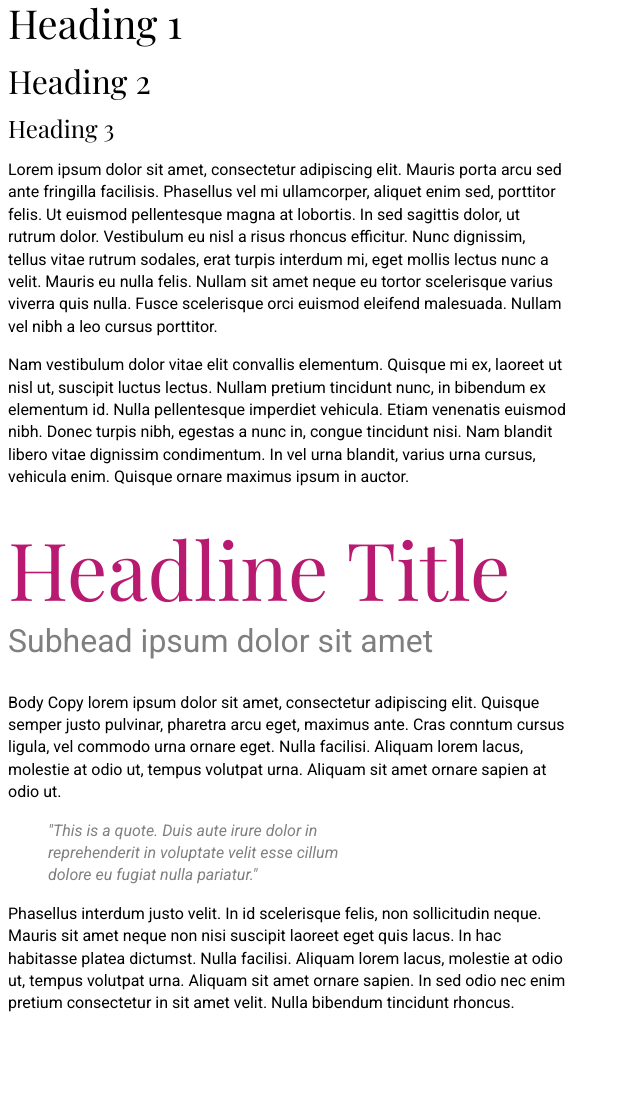
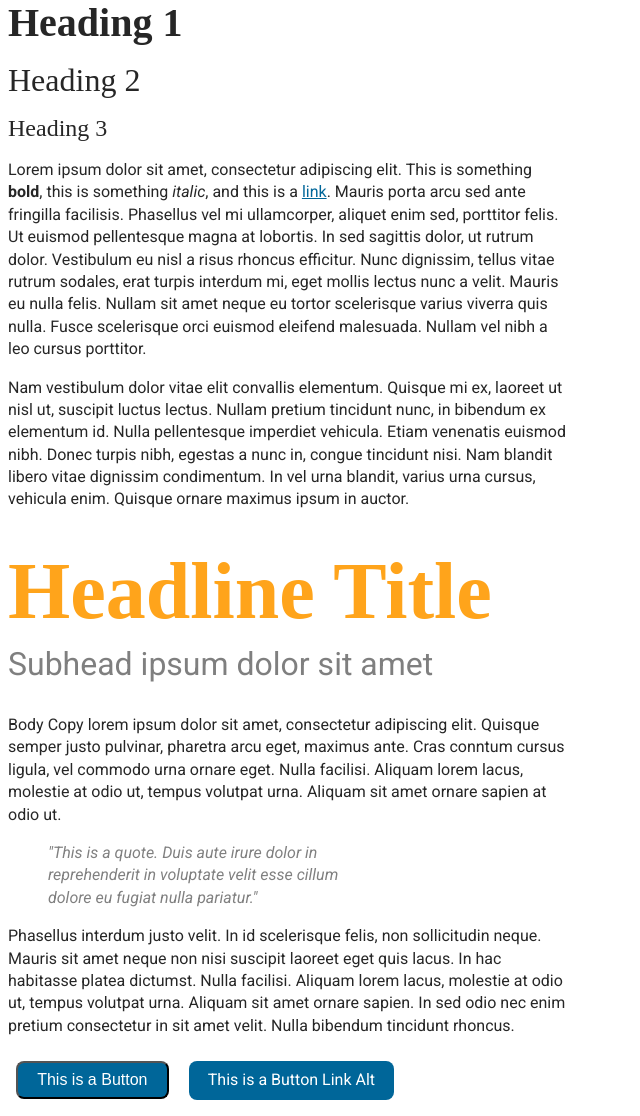
Before and after one commit to kokonagai/mybase, a plain HTML site: page index.html in a window 1280 px wide. Shown: the part 17-1133 px from the top of the page, without its empty margins (0-640 px from the left). Before the commit the page ends 1048 px from the top, so only its background shows below. Drawn offline with nearby package versions, Linux system fonts and the light colour scheme; a web font is replaced by a local one.

Commit message:
addes buttons, links

```diff
--- a/index.html
+++ b/index.html
@@ -21,7 +21,8 @@
     <h2>Heading 2</h2>
     <h3>Heading 3</h3>
 
-    <p>Lorem ipsum dolor sit amet, consectetur adipiscing elit. Mauris porta arcu sed ante fringilla facilisis.
+    <p>Lorem ipsum dolor sit amet, consectetur adipiscing elit.
+        This is something <b>bold</b>, this is something <em>italic</em>, and this is a <a href="#">link</a>. Mauris porta arcu sed ante fringilla facilisis.
         Phasellus vel mi ullamcorper, aliquet enim sed, porttitor felis. Ut euismod pellentesque magna at lobortis. In
         sed sagittis dolor, ut rutrum dolor. Vestibulum eu nisl a risus rhoncus efficitur. Nunc dignissim, tellus vitae
         rutrum sodales, erat turpis interdum mi, eget mollis lectus nunc a velit. Mauris eu nulla felis. Nullam sit amet
@@ -47,7 +48,8 @@
   <p>Phasellus interdum justo velit. In id scelerisque felis, non sollicitudin neque. Mauris sit amet neque non nisi suscipit laoreet eget quis lacus. In hac habitasse platea dictumst. Nulla facilisi. Aliquam lorem lacus, molestie at odio ut, tempus volutpat
     urna. Aliquam sit amet ornare sapien. In sed odio nec enim pretium consectetur in sit amet velit. Nulla bibendum tincidunt rhoncus.</p>
 
-
+<button>This is a Button</button>
+<a class="button alt">This is a Button Link Alt</a>
 </body>
 
 </html>
--- /dev/null
+++ b/scss/partials/_buttons.scss
@@ -0,0 +1,17 @@
+/* BUTTONS */
+
+button,
+.button {
+    font-size: inherit;
+    background-color: $color-links;
+    color: #fff;
+    padding: .5em 1.2em;
+    display: inline-block;
+    margin: .5em;
+    border-radius: .5em;
+
+    &:hover {
+        background-color: $color-links-dark;
+        color: rgb(255, 129, 129);
+    }
+}
--- a/scss/partials/_toc.scss
+++ b/scss/partials/_toc.scss
@@ -6,4 +6,5 @@ css table of contents
     #BODY
     #TYPOGRAPHY
     #LINKS
+    #BUTTONS
     ---------------------------*/
--- a/scss/partials/_typography.scss
+++ b/scss/partials/_typography.scss
@@ -4,6 +4,7 @@ body {
     font-family: $body-fontfamily;
     font-size: 100%;
     line-height: 1.4;
+    color: $color-text-body;
 }
 
 /* HEADINGs */
@@ -17,6 +18,7 @@ h1, h2, h3 {
 h1 {
     font-size: 2.5em;
     line-height: 1;
+    font-weight: 700;
 }
 h2 {
     font-size: 2em;
@@ -29,6 +31,19 @@ h3 {
 
 p {
     max-width: 35em;
+}
+
+/* Links */
+a {color: $color-links;}
+a:hover { color: $color-links-dark;}
+
+/* HORIZONTAL RULE */
+
+hr {
+    border: 0;
+    height: 1px;
+    background: rgba(0,0,0,.15);
+    margin: 3em 0;
 }
 
 blockquote {
--- a/scss/style.scss
+++ b/scss/style.scss
@@ -1,12 +1,17 @@
 // variables
 
-$mybodybackground: rgb(103, 188, 216);
-$heading-fontfamily: 'Playfair Display', serif;
+$heading-fontfamily: poynter-oldstyle-display, serif;
 $body-fontfamily: 'Roboto', sans-serif;
-$color-accent: rgb(184, 26, 113);
+
+// COLORS
+$color-text-body: rgba(0,0,0,.85);
+$color-accent: rgb(255, 164, 27);
 $color-midgrey: rgba(0,0,0,.5);
+$color-links: #069;
+$color-links-dark: #035;
 
 // IMPORT PARTIALS
 
 @import 'partials/toc';
 @import 'partials/typography';
+@import 'partials/buttons';
```
Also changed, not shown: css/style.css, 1 other file.
